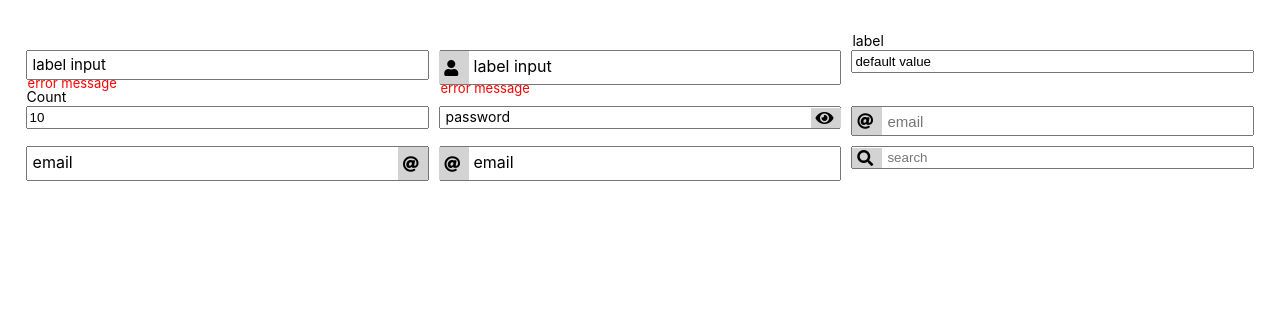
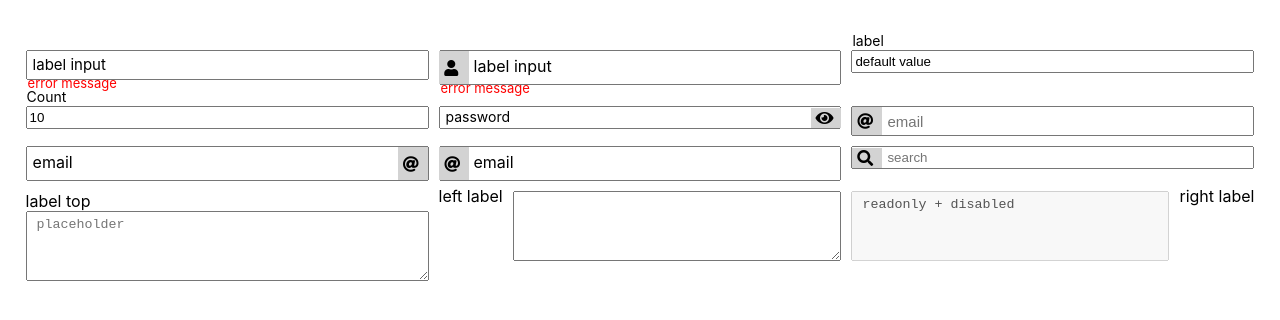
Before and after one commit to emotive44/library-components, a React (Create React App) app: page / in a window 1280 px wide. Shown: the top 320 px of the page. Built offline with nearby package versions, Linux system fonts and the light colour scheme.

Commit message:
textarea component

```diff
--- a/src/App.tsx
+++ b/src/App.tsx
@@ -2,6 +2,7 @@ import React from "react";
 import classes from "./App.module.css";
 
 import Input from "./components/Input/Input";
+import TextArea from './components/TextArea/TextArea';
 
 function App() {
   return (
@@ -49,6 +50,23 @@ function App() {
       <div>
         <Input type="search" placeHolder="search" leftIcon />
       </div>
+
+      <div>
+        <TextArea placeHolder='placeholder' label='label top' />
+      </div>
+      <div>
+        <TextArea label='left label' labelLeft id='llabel' />
+      </div>
+      <div>
+        <TextArea
+          readonly
+          disabled
+          nonResize
+          labelRight
+          label='right label'
+          defaultValue='readonly + disabled'
+        />
+      </div>
     </div>
   );
 }
--- /dev/null
+++ b/src/components/TextArea/TextArea.module.css
@@ -0,0 +1,14 @@
+.container { width: 100%; display: flex; flex-direction: column;}
+  .container.left { flex-direction: row;}
+  .container.left label { text-align: right; margin-right: 1rem; margin-top: -0.5rem; }
+
+  .container.right { flex-direction: row-reverse; }
+  .container.right label { text-align: left; margin-left: 1rem; margin-top: -0.5rem; }
+
+  label {flex: 1 0 auto }
+  .textarea { resize: vertical; padding: 0.5rem 0 0 1rem; }
+    .textarea.size { width: 100%; height: 7rem; }
+    .textarea.nonresize { resize: none; }
+  .textarea::-webkit-scrollbar { width: 7px; }
+  .textarea::-webkit-scrollbar-track { border-radius: 10px; box-shadow: inset 0 0 5px grey; }
+  .textarea::-webkit-scrollbar-thumb { border-radius: 10px; background: grey; }
--- /dev/null
+++ b/src/components/TextArea/TextArea.tsx
@@ -0,0 +1,82 @@
+import React, { FC, useEffect, useState } from 'react';
+import classes from './TextArea.module.css';
+
+
+interface TextAreaProps {
+  id           ?: string;
+  cols         ?: number;
+  rows         ?: number;
+  name         ?: string;
+  label        ?: string;
+  nonResize    ?: boolean;
+  readonly     ?: boolean;
+  required     ?: boolean;
+  disabled     ?: boolean;
+  autoFocus    ?: boolean;
+  maxLength    ?: number;     // maxLength for words in textarea
+  className    ?: string;
+  placeHolder  ?: string;
+  labelLeft    ?: boolean;
+  labelRight   ?: boolean;
+  defaultValue ?: string;
+}
+
+const TextArea: FC<TextAreaProps> = ({
+  id,
+  name,
+  cols,
+  rows,
+  label,
+  readonly,
+  required,
+  disabled,
+  nonResize,
+  autoFocus,
+  maxLength,
+  className,
+  labelLeft,
+  labelRight,
+  placeHolder,
+  defaultValue,
+}) => {
+  const [value, setValue] = useState('');
+
+  useEffect(() => {
+    if(defaultValue) setValue(defaultValue);
+  }, [defaultValue, setValue]);
+
+  const changeHandler = (e: React.ChangeEvent<HTMLTextAreaElement>) => {
+    setValue(e.currentTarget.value);
+  }
+
+  const containerClasses: string[] = [classes.container];
+  if(labelLeft) containerClasses.push(classes.left);
+  if(labelRight) containerClasses.push(classes.right);
+
+  const textAreaClasses: string[] = [classes.textarea];
+  if(className) textAreaClasses.push(className);
+  if(!cols && !rows) textAreaClasses.push(classes.size); // append default size
+  if(nonResize) textAreaClasses.push(classes.nonresize); // fixed size of textarea
+
+  return <section className={containerClasses.join(' ')}>
+    {label && <label htmlFor={id}> {label} </label> }
+
+    <textarea
+      id          = {id}
+      name        = {name}
+      cols        = {cols}
+      rows        = {rows}
+      value       = {value}
+      readOnly    = {readonly}
+      required    = {required}
+      disabled    = {disabled}
+      autoFocus   = {autoFocus}
+      maxLength   = {maxLength}
+      placeholder = {placeHolder}
+      className   = {textAreaClasses.join(' ')}
+      onChange    = {changeHandler}
+    />
+  </section>
+}
+
+export default TextArea;
```
